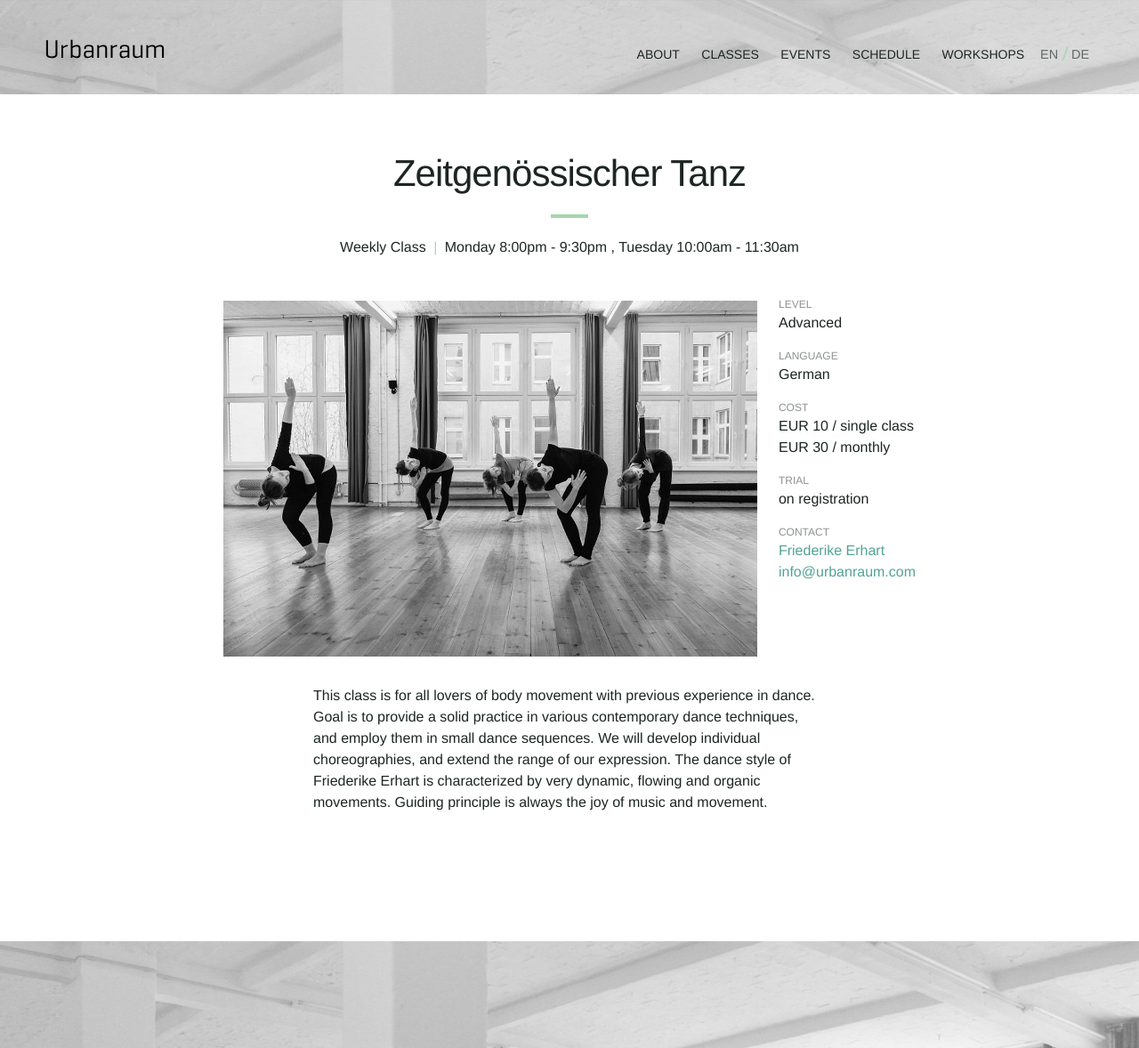
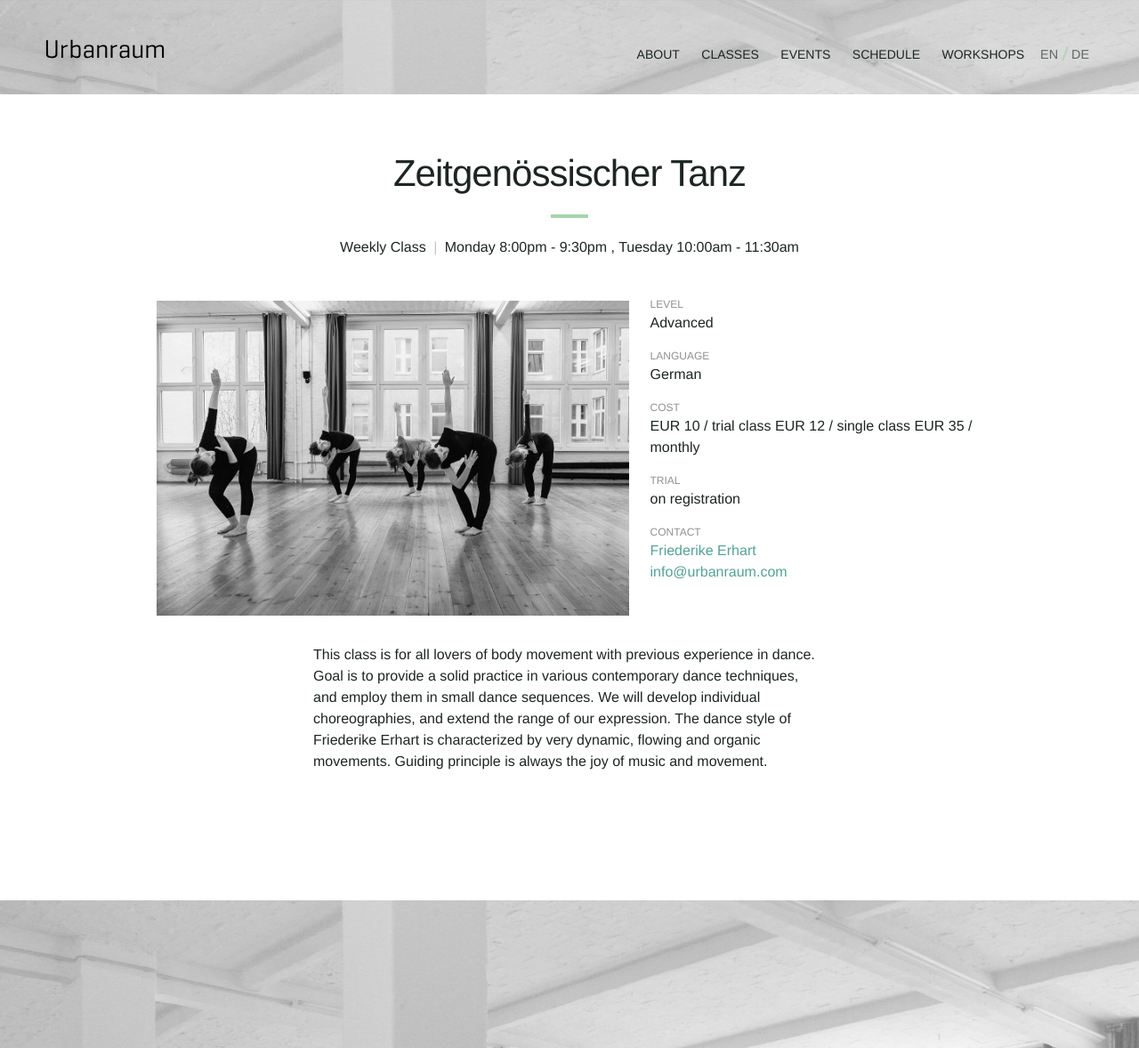
Before and after one commit to Kriesse/urbanraum, a Jekyll site: the page built from _classes/zeitgenoessischer-tanz.md, in a window 1280 px wide. Shown: the whole page at 89% size. Built offline with Jekyll 4.4.1, drawn with Linux system fonts in a browser that asks for light colours; nearby versions of some CDN libraries.

Commit message:
Update zeitgenoessischer-tanz.md

```diff
--- a/_classes/zeitgenoessischer-tanz.md
+++ b/_classes/zeitgenoessischer-tanz.md
@@ -21,12 +21,14 @@ level_en: "Advanced"
 level_de: "Fortgeschritten"
 
 price_en: |
-  EUR 10 / single class
-  EUR 30 / monthly
+  EUR 10 / trial class
+  EUR 12 / single class
+  EUR 35 / monthly
 
 price_de: |
-  10 EUR / Einzelstunde
-  30 EUR / Monatsbeitrag
+  10 EUR / Probestunde
+  12 EUR / Einzelstunde
+  35 EUR / Monatsbeitrag
 
 language_en: "German"
 language_de: "Deutsch"
```
